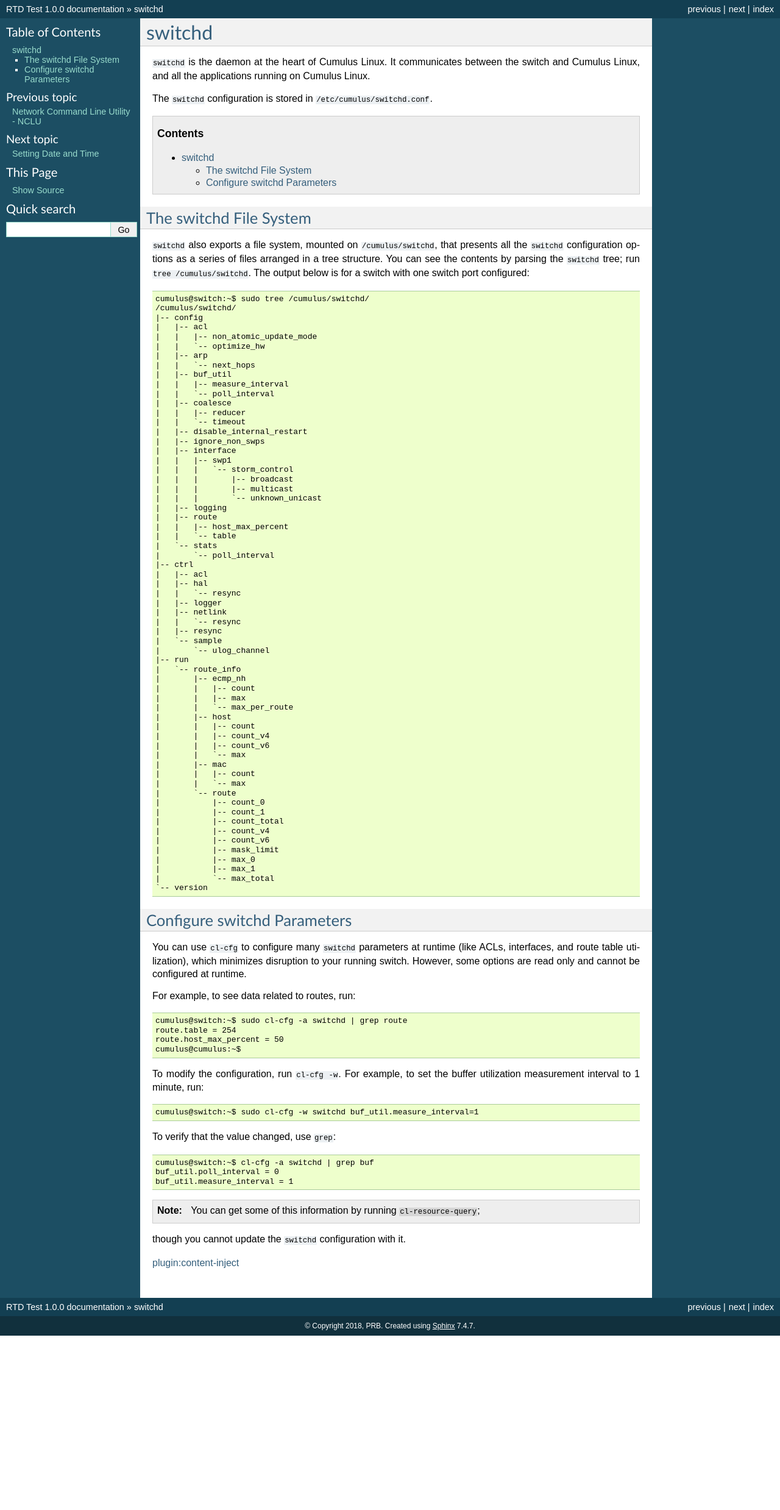
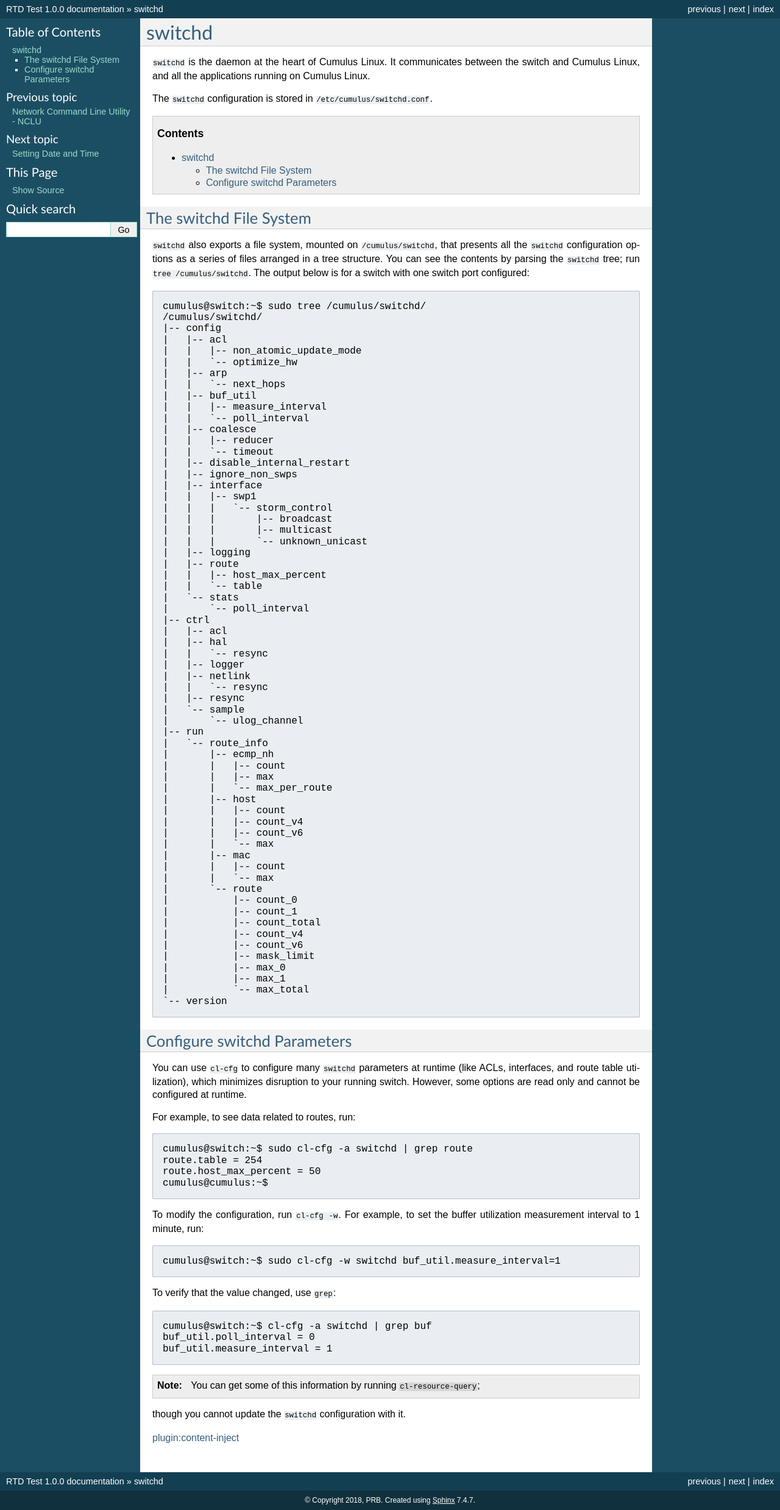
Before and after one commit to desertmonkey/RTDtestRST, a Sphinx documentation site: the page built from docs/system-configuration/switchd/index.rst, in a window 1280 px wide. Shown: the whole page at 61% size. Built offline with Sphinx 7.4.7, drawn with Linux system fonts in a browser that asks for light colours; before the commit the page ends 2191 px from its top, so only the background shows below that.

Commit message:
Update conf.py

```diff
--- a/docs/conf.py
+++ b/docs/conf.py
@@ -132,7 +132,7 @@
 html_static_path = ['_static']
 
 def setup(app):
-    app.add_stylesheet('css/cumulus.css')
+    app.add_stylesheet('cumulus.css')
 
 # If not '', a 'Last updated on:' timestamp is inserted at every page bottom,
 # using the given strftime format.
```
